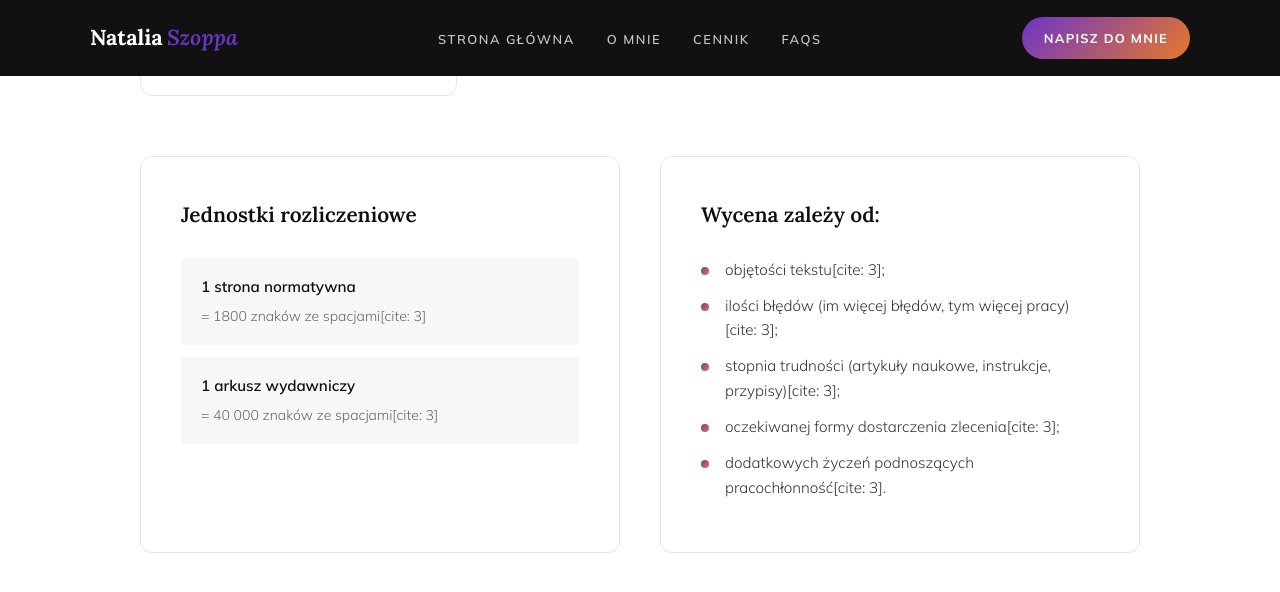
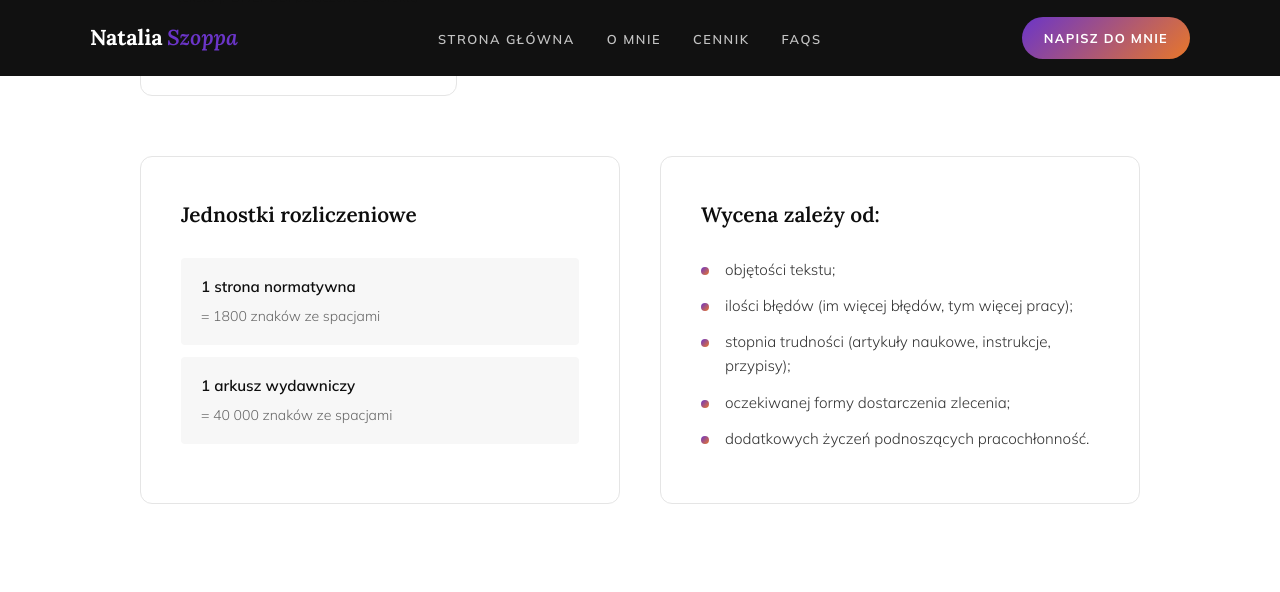
Before and after one commit to Bonnie00726/nataliaszoppa, a Jekyll site: the page built from cennik.html, in a window 1280 px wide and 900 px high, scrolled down 3185 px, cut to the strip 0-610 px from the top of the window. Shown: the top 592 px of the strip. Built offline with Jekyll 4.4.1, drawn with Linux system fonts in a browser that asks for light colours.

Commit message:
Update cennik.html

```diff
--- a/cennik.html
+++ b/cennik.html
@@ -359,18 +359,18 @@ title: Cennik
             <div class="info-card">
                 <h3>Jednostki rozliczeniowe</h3>
                 <ul class="definitions-list">
-                    <li>1 strona normatywna <span>= 1800 znaków ze spacjami[cite: 3]</span></li>
-                    <li>1 arkusz wydawniczy <span>= 40 000 znaków ze spacjami[cite: 3]</span></li>
+                    <li>1 strona normatywna <span>= 1800 znaków ze spacjami</span></li>
+                    <li>1 arkusz wydawniczy <span>= 40 000 znaków ze spacjami</span></li>
                 </ul>
             </div>
             <div class="info-card">
                 <h3>Wycena zależy od:</h3>
                 <ul class="factors-list">
-                    <li>objętości tekstu[cite: 3];</li>
-                    <li>ilości błędów (im więcej błędów, tym więcej pracy)[cite: 3];</li>
-                    <li>stopnia trudności (artykuły naukowe, instrukcje, przypisy)[cite: 3];</li>
-                    <li>oczekiwanej formy dostarczenia zlecenia[cite: 3];</li>
-                    <li>dodatkowych życzeń podnoszących pracochłonność[cite: 3].</li>
+                    <li>objętości tekstu;</li>
+                    <li>ilości błędów (im więcej błędów, tym więcej pracy);</li>
+                    <li>stopnia trudności (artykuły naukowe, instrukcje, przypisy);</li>
+                    <li>oczekiwanej formy dostarczenia zlecenia;</li>
+                    <li>dodatkowych życzeń podnoszących pracochłonność.</li>
                 </ul>
             </div>
         </div>
```
